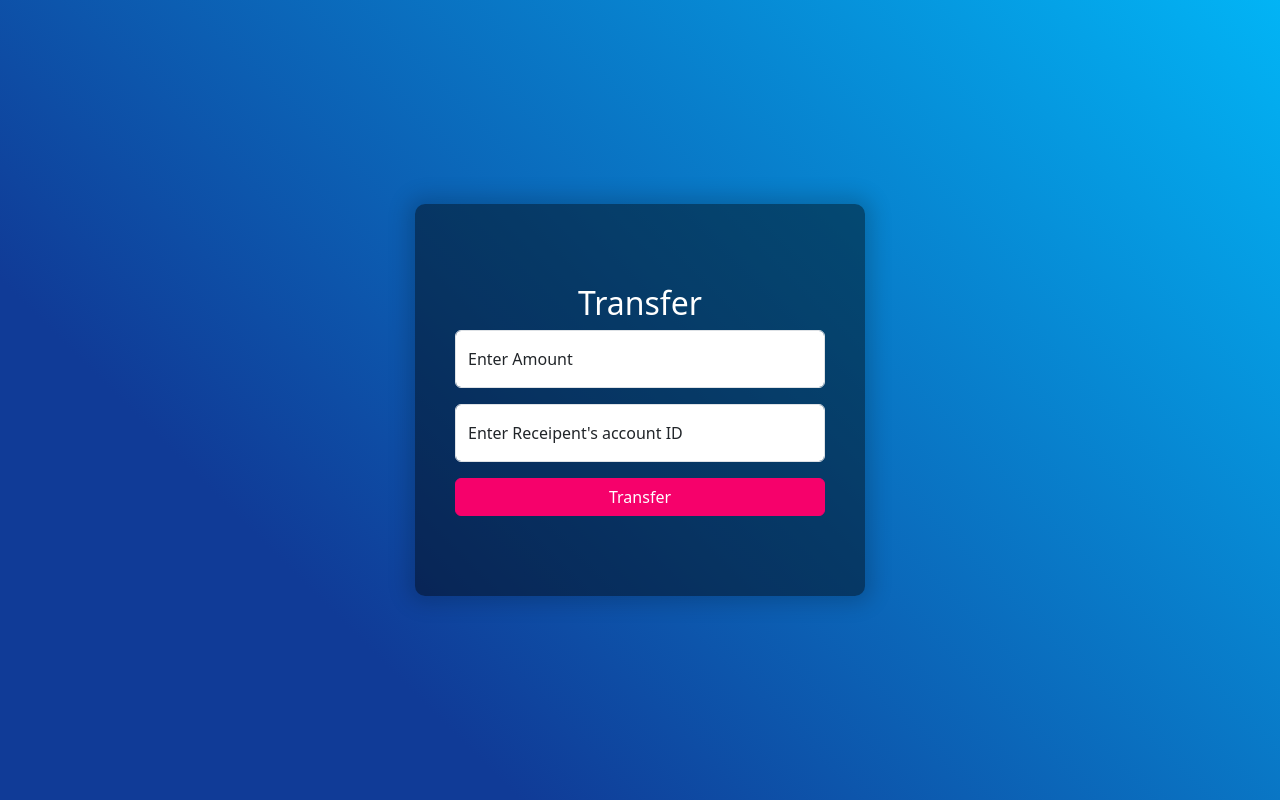
After one commit to oyounis19/ATM, a PHP site: page /transfer.php in a window 1280 px wide. The commit adds this page. Run offline with PHP 8.4, Linux system fonts and the light colour scheme.

Commit message:
fixing style.css path

```diff
--- a/Views/Account.php
+++ b/Views/Account.php
@@ -11,7 +11,7 @@
         crossorigin="anonymous" referrerpolicy="no-referrer" />
     <link href="https://cdn.jsdelivr.net/npm/bootstrap@5.3.0-alpha3/dist/css/bootstrap.min.css" rel="stylesheet"
         integrity="sha384-KK94CHFLLe+nY2dmCWGMq91rCGa5gtU4mk92HdvYe+M/SXH301p5ILy+dN9+nJOZ" crossorigin="anonymous">
-    <link rel="stylesheet" href="./assets/css/style.css">
+    <link rel="stylesheet" href="assets/css/style.css">
     <title>ATM APP</title>
 </head>
 
--- /dev/null
+++ b/Views/assets/js/transfer.js
@@ -0,0 +1,20 @@
+const amount = document.querySelectorAll('.input');
+
+amount.forEach(el =>
+    el.addEventListener('keydown', (event)=> {
+        if (event.key === 'Backspace' || event.key === 'Delete' ||
+            event.key === 'Tab' || event.key === 'Escape' ||
+            event.key === 'Enter' || (event.key === 'c' && event.ctrlKey === true) ||
+            (event.key === 'v' && event.ctrlKey === true) ||
+            (event.key === 'a' && event.ctrlKey === true) ||
+            (event.key === 'z' && event.ctrlKey === true) ||
+            (event.key === 'y' && event.ctrlKey === true)) {
+            return;
+        }
+
+        // Allow only numeric keys
+        if (!/[0-9]/.test(event.key)) {
+            event.preventDefault();
+        }
+    }
+    ));
--- a/Views/index.php
+++ b/Views/index.php
@@ -11,7 +11,7 @@
         crossorigin="anonymous" referrerpolicy="no-referrer" />
     <link href="https://cdn.jsdelivr.net/npm/bootstrap@5.3.0-alpha3/dist/css/bootstrap.min.css" rel="stylesheet"
         integrity="sha384-KK94CHFLLe+nY2dmCWGMq91rCGa5gtU4mk92HdvYe+M/SXH301p5ILy+dN9+nJOZ" crossorigin="anonymous">
-    <link rel="stylesheet" href="./assets/css/style.css">
+    <link rel="stylesheet" href="assets/css/style.css">
     <title>ATM APP</title>
 </head>
 
--- a/Views/menu.php
+++ b/Views/menu.php
@@ -8,7 +8,7 @@
     <link href="https://unpkg.com/aos@2.3.1/dist/aos.css" rel="stylesheet">
     <link href="https://cdn.jsdelivr.net/npm/bootstrap@5.3.0-alpha3/dist/css/bootstrap.min.css" rel="stylesheet"
         integrity="sha384-KK94CHFLLe+nY2dmCWGMq91rCGa5gtU4mk92HdvYe+M/SXH301p5ILy+dN9+nJOZ" crossorigin="anonymous">
-    <link rel="stylesheet" href="./assets/css/style.css">
+    <link rel="stylesheet" href="assets/css/style.css">
     <title>ATM APP</title>
 </head>
 
--- /dev/null
+++ b/Views/transfer.php
@@ -0,0 +1,53 @@
+<!DOCTYPE html>
+<html lang="en">
+
+<head>
+    <meta charset="UTF-8">
+    <meta http-equiv="X-UA-Compatible" content="IE=edge">
+    <meta name="viewport" content="width=device-width, initial-scale=1.0">
+    <link href="https://unpkg.com/aos@2.3.1/dist/aos.css" rel="stylesheet">
+    <link rel="stylesheet" href="https://cdnjs.cloudflare.com/ajax/libs/font-awesome/6.4.0/css/all.min.css"
+        integrity="sha512-iecdLmaskl7CVkqkXNQ/ZH/XLlvWZOJyj7Yy7tcenmpD1ypASozpmT/E0iPtmFIB46ZmdtAc9eNBvH0H/ZpiBw=="
+        crossorigin="anonymous" referrerpolicy="no-referrer" />
+    <link href="https://cdn.jsdelivr.net/npm/bootstrap@5.3.0-alpha3/dist/css/bootstrap.min.css" rel="stylesheet"
+        integrity="sha384-KK94CHFLLe+nY2dmCWGMq91rCGa5gtU4mk92HdvYe+M/SXH301p5ILy+dN9+nJOZ" crossorigin="anonymous">
+    <link rel="stylesheet" href="assets/css/style.css">
+    <title>ATM APP</title>
+</head>
+
+<body>
+
+    <div class="insert h-100 d-flex align-items-center justify-content-center">
+        <div class="screens d-flex">
+            <div class="screen deposit">
+                <h2 class="text-white">Transfer</h2>
+                <form action="#" class="w-100">
+                    <div class="form-floating mb-3">
+                        <input type="amount" class="form-control input" id="Amount" minlength="2" maxlength="5"
+                            placeholder="01234 5648 6542 3156">
+                        <label for="Amount">Enter Amount</label>
+                    </div>
+                    <div class="form-floating mb-3">
+                        <input type="amount" class="form-control input" id="account" minlength="4" maxlength="20"
+                            placeholder="01234 5648 6542 3156">
+                        <label for="account">Enter Receipent's account ID</label>
+                    </div>
+                    <button class="btn btn-primary w-100">
+                        Transfer
+                    </button>
+                </form>
+            </div>
+        </div>
+    </div>
+
+    <script src="https://cdn.jsdelivr.net/npm/bootstrap@5.3.0-alpha3/dist/js/bootstrap.bundle.min.js"
+        integrity="sha384-ENjdO4Dr2bkBIFxQpeoTz1HIcje39Wm4jDKdf19U8gI4ddQ3GYNS7NTKfAdVQSZe"
+        crossorigin="anonymous"></script>
+    <script src="https://unpkg.com/aos@2.3.1/dist/aos.js"></script>
+    <script>
+        AOS.init();
+    </script>
+    <script src="assets/js/transfer.js"></script>
+</body>
+
+</html>
--- a/Views/withdraw.php
+++ b/Views/withdraw.php
@@ -8,7 +8,7 @@
     <link href="https://unpkg.com/aos@2.3.1/dist/aos.css" rel="stylesheet">
     <link href="https://cdn.jsdelivr.net/npm/bootstrap@5.3.0-alpha3/dist/css/bootstrap.min.css" rel="stylesheet"
         integrity="sha384-KK94CHFLLe+nY2dmCWGMq91rCGa5gtU4mk92HdvYe+M/SXH301p5ILy+dN9+nJOZ" crossorigin="anonymous">
-    <link rel="stylesheet" href="./assets/css/style.css">
+    <link rel="stylesheet" href="assets/css/style.css">
     <title>ATM APP</title>
 </head>
 
```
